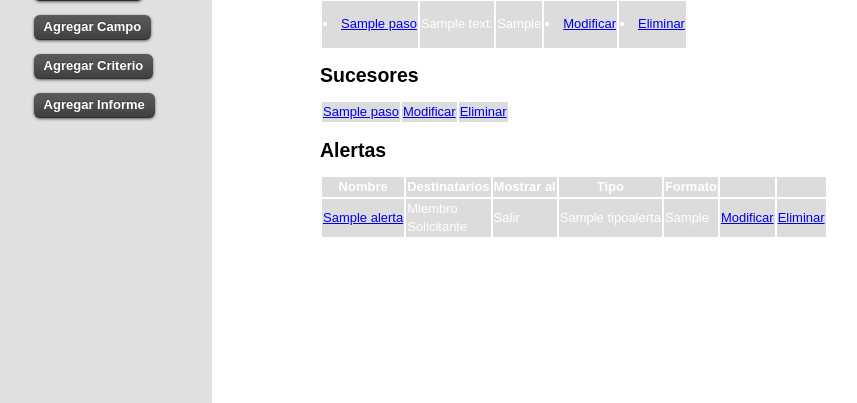
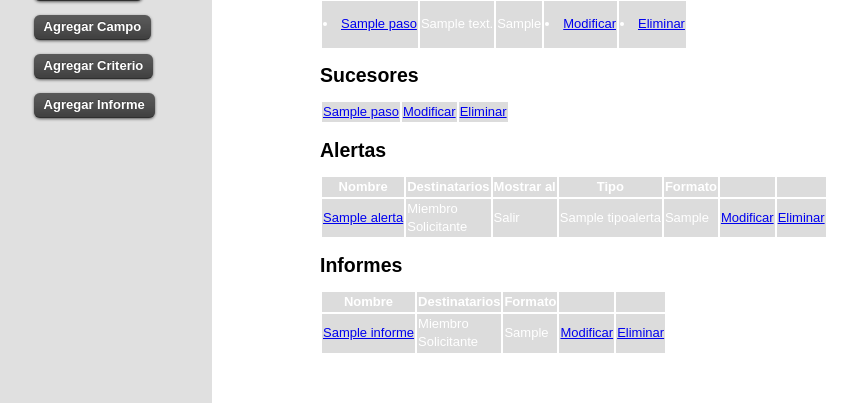
Before and after one commit to bishma-stornelli/flujosdetrabajo, a Django app: page /flujos/consultar_paso/1/ in a window 1280 px wide. Shown: the part 683-1086 px from the top of the page, without its empty margins (32-889 px from the left). Run offline with Django 3.2, Linux system fonts and the light colour scheme; a user stored in the database is signed in; tables that the repository leaves empty hold one stand-in row (values such as "Sample post"); parts of the project's set-up code (start-up, migrations or seed data) failed here and were passed over.

Commit message:
Agregados casos de uso modificar alerta y modificar informe

```diff
--- a/flujos/templates/flujos/consultar_paso.html
+++ b/flujos/templates/flujos/consultar_paso.html
@@ -154,4 +154,31 @@
 {% else %}
     <p>No hay alertas para {{paso.nombre}} </p>
 {% endif %}
+
+<h2>Informes</h2>
+{% if paso.informes.all %}
+    <table>
+        <tr>
+            <th>Nombre</th>
+            <th>Destinatarios</th>
+            <th>Formato</th>
+            <th></th>
+            <th></th>
+        </tr>
+        {% for informe in paso.informes.all %}
+            <tr>
+                <td><a href="/flujos/consultar_informe/{{ informe.id }}/">{{ informe.nombre }}</a></td>
+                <td>
+                        {% if informe.miembro_es_receptor %}Miembro</br>{% endif %}
+                        {% if informe.solicitante_es_receptor %}Solicitante{% endif %}
+                </td>
+                <td> {{ informe.formato }} </td>
+                <td> <a href="/flujos/modificar_informe/{{ informe.id}}/">Modificar</a></td>
+                <td> <a href="/flujos/informe_alerta/{{ informe.id}}/">Eliminar</a></td>
+            </tr>
+        {% endfor %}
+    </table>
+{% else %}
+    <p>No hay informes para {{paso.nombre}} </p>
+{% endif %}
 {% endblock %}
--- a/flujos/urls.py
+++ b/flujos/urls.py
@@ -32,6 +32,8 @@ urlpatterns = patterns('flujos.views',
     url(r'^consultar_paso/$', 'copiar_flujo'),
     url(r'^agregar_alerta/(?P<paso_id>\d+)/$', 'agregar_alerta'),
     url(r'^agregar_informe/(?P<paso_id>\d+)/$', 'agregar_informe'),
+    url(r'^modificar_alerta/(?P<alerta_id>\d+)/$', 'modificar_alerta'),
+    url(r'^modificar_informe/(?P<informe_id>\d+)/$', 'modificar_informe'),
 
 
 
--- a/flujos/views.py
+++ b/flujos/views.py
@@ -1,16 +1,16 @@
 # -*- coding: utf-8 -*-
 from django.contrib import messages
 from django.contrib.auth.decorators import login_required, permission_required
+from django.core.exceptions import ObjectDoesNotExist
 from django.core.urlresolvers import reverse
 from django.http import HttpResponseRedirect, Http404, HttpResponse
 from django.shortcuts import render_to_response, get_object_or_404
 from django.template.context import RequestContext
 from flujos.forms import AgregarPasoForm, CrearFlujoForm, AgregarCampoForm, \
     CopiarFlujoForm, ModificarPasoForm, ModificarFlujoForm, AgregarCaminoForm, \
-     CampoForm,AlertaForm,InformeForm
-from flujos.models import Flujo, Paso, Campo, Criterio
+    CampoForm, AlertaForm, InformeForm
+from flujos.models import Flujo, Paso, Campo, Criterio, Alerta, Informe
 from unidades.models import Unidad, SolicitudPrivilegio
-from django.core.exceptions import ObjectDoesNotExist
 
 @login_required
 def agregar_paso(request, flujo_id):
@@ -416,3 +416,35 @@ def agregar_informe(request, paso_id):
     else:
         form = AlertaForm(paso=paso)
         return render_to_response('flujos/agregar_informe.html',{'form':form,'paso':paso}, context_instance=RequestContext(request))
+
+def modificar_alerta(request, alerta_id):
+    alerta = get_object_or_404(Alerta, pk=alerta_id)
+    if request.POST:
+        if 'cancelar' in request.POST:
+            return HttpResponseRedirect("/flujos/consultar_alerta/%s/" % alerta.id)
+        form = AlertaForm(request.POST, instance=alerta, paso=alerta.paso)
+        if form.is_valid():
+            alerta = form.save()
+            messages.success(request, "Alerta modificada exitosamente")
+            return HttpResponseRedirect("/flujos/consultar_alerta/%s/" % alerta.id)
+        else:
+            messages.error(request, "Error: Alguno de los datos del formulario es invalido")
+    else:
+        form = AlertaForm(instance=alerta, paso=alerta.paso)
+    return render_to_response('flujos/modificar_alerta.html',{'form':form , 'paso_id': alerta.paso.id}, context_instance=RequestContext(request))
+
+def modificar_informe(request, informe_id):
+    informe = get_object_or_404(Informe, pk=informe_id)
+    if request.POST:
+        if 'cancelar' in request.POST:
+            return HttpResponseRedirect("/flujos/consultar_informe/%s/" % informe.id)
+        form = InformeForm(request.POST, instance=informe, paso=informe.paso)
+        if form.is_valid():
+            informe = form.save()
+            messages.success(request, "Informe modificada exitosamente")
+            return HttpResponseRedirect("/flujos/consultar_informe/%s/" % informe.id)
+        else:
+            messages.error(request, "Error: Alguno de los datos del formulario es invalido")
+    else:
+        form = InformeForm(instance=informe, paso=informe.paso)
+    return render_to_response('flujos/modificar_informe.html',{'form':form , 'paso_id': informe.paso.id}, context_instance=RequestContext(request))
```
